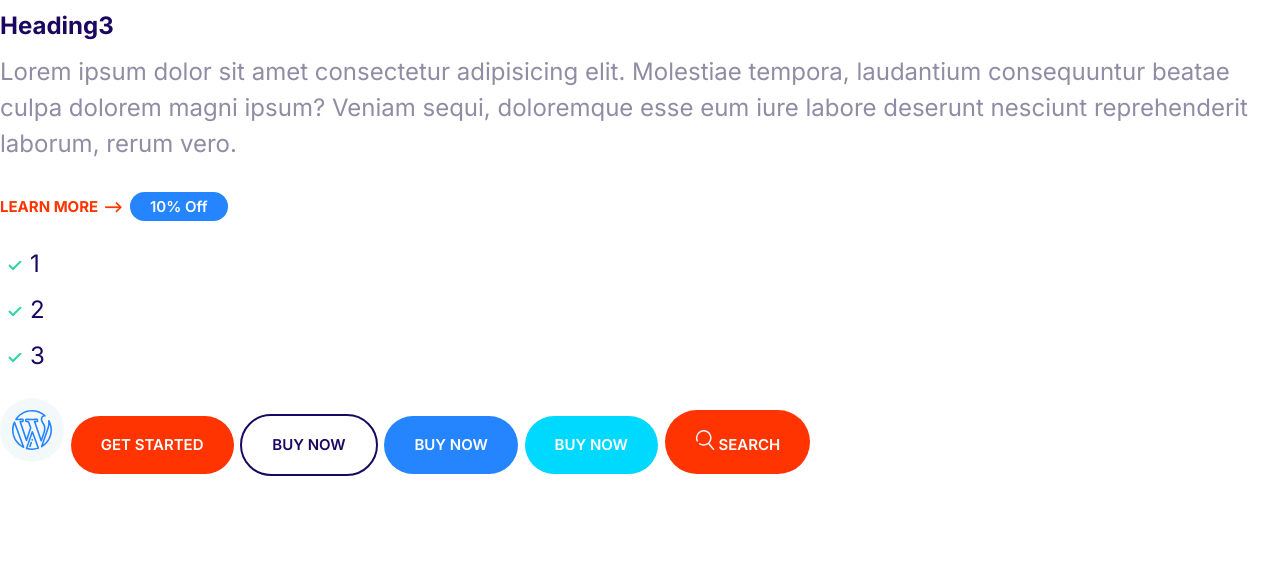
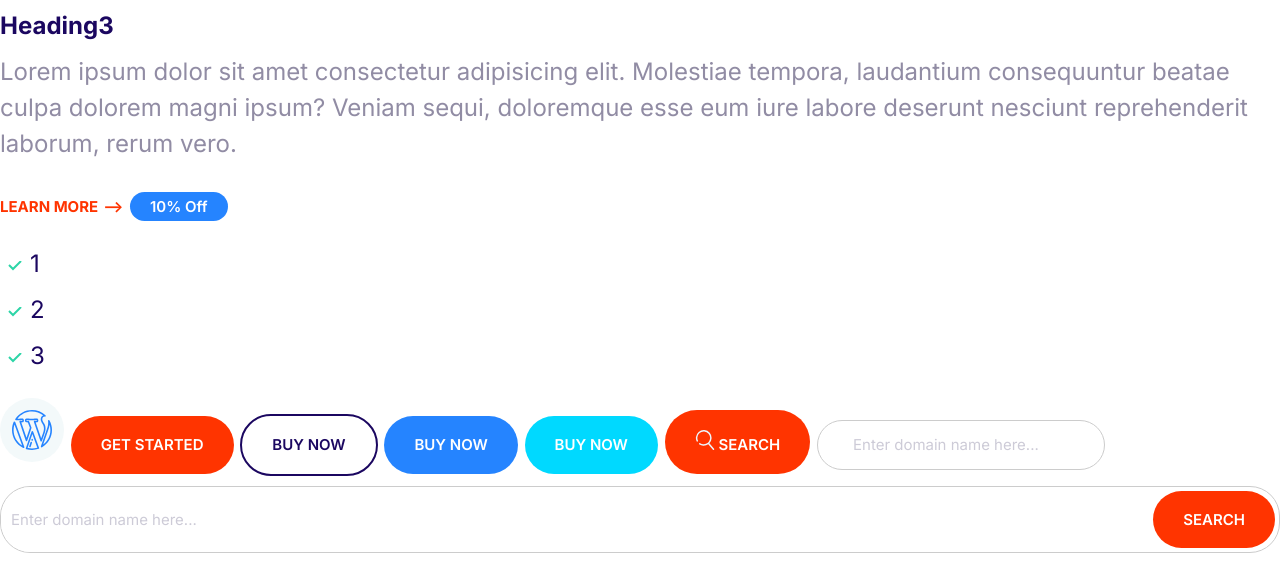
Before and after one commit to mohammadribhee/modiCourse, a plain HTML site: page index.html in a window 1280 px wide. Shown: the part 213-800 px from the top of the page. Drawn offline with Linux system fonts and the light colour scheme.

Commit message:
input and button component

```diff
--- a/css/style.css
+++ b/css/style.css
@@ -4,6 +4,8 @@
     --color-accent:#ff3400;
     --color-headings:#1b0760;
     --color-body:#918ca4;
+    --color-border: #ccc;
+    --border-radius: 30px;
 }
 /* Typography */
 
@@ -222,3 +224,39 @@ a {
     font-size: 1.5rem;
   }
 }
+
+/* Inputs */
+.input {
+  border-radius: var(--border-radius);
+  border: 1px solid var(--color-border);
+  color: var(--color-headings);
+  font-size: 2rem;
+  outline: 0;
+  padding: 1.5rem 3.5rem;
+}
+
+::placeholder {
+  color: #cdcbd7;
+}
+
+.input-group {
+  border: 1px solid var(--color-border);
+  border-radius: var(--border-radius);
+  display: flex;
+}
+
+.input-group .input {
+  border: 0;
+  flex-grow: 1;
+  padding: 1.5rem 1rem;
+}
+
+.input-group .btn {
+  margin: 4px;
+}
+
+@media screen and (min-width: 1024px) {
+  .input {
+    font-size: 1.5rem;
+  }
+}
--- a/index.html
+++ b/index.html
@@ -39,5 +39,14 @@
     Search
 
 </button>
+<input type="text" class="input" placeholder="Enter domain name here..." />
+<div class="input-group">
+    <input
+      type="text"
+      class="input"
+      placeholder="Enter domain name here..."
+    />
+    <button class="btn btn--accent">Search</button>
+  </div>
 </body>
 </html>
```
Also changed, not shown: componenets/btn.html (added, +5 -0 lines), componenets/input.html (added, +8 -0 lines).
